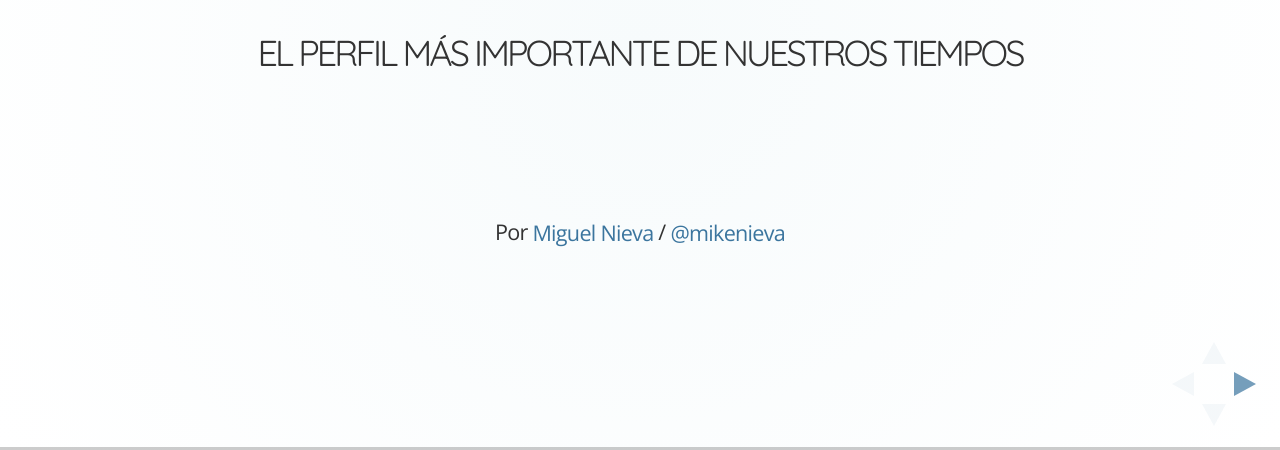
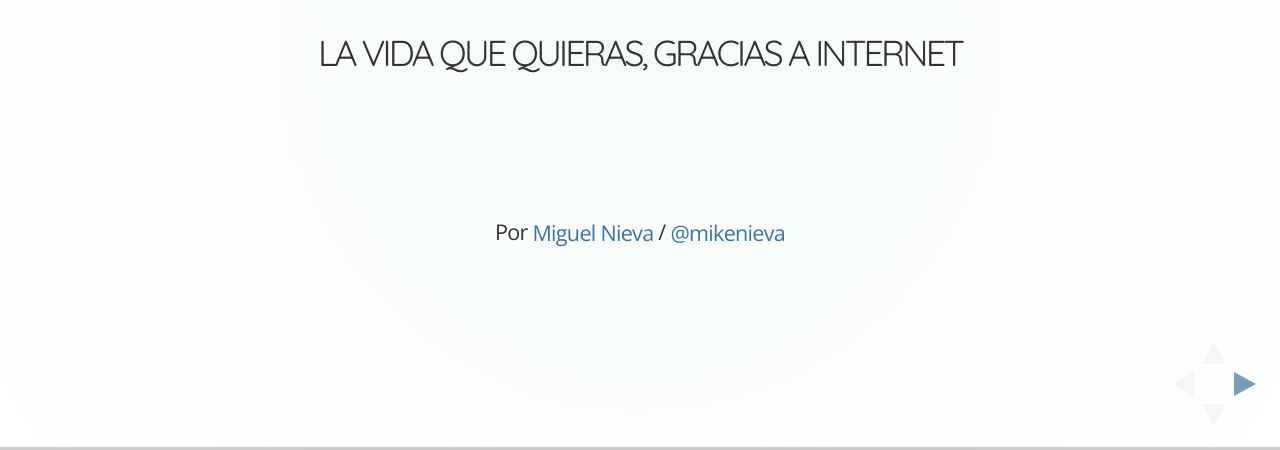
Before and after one commit to MiguelNieva/lideresenextincion, a website: page index.html in a window 1280 px wide. Shown: the part 350-800 px from the top of the page. Drawn offline with nearby package versions, Linux system fonts and the light colour scheme.

Commit message:
Update index.html

```diff
--- a/index.html
+++ b/index.html
@@ -3,7 +3,7 @@
 	<head>
 		<meta charset="utf-8">
 
-		<title>Líderes en Extinción</title>
+		<title>La vida que quieras, gracias a Internet</title>
 
 		<meta name="description" content="Deployment con GIT">
 		<meta name="author" content="Miguel Nieva - @mikenieva">
@@ -44,7 +44,7 @@
 					<br>
 					<h3>Profesionales Web</h3>
 					<br>
-					<h6>El perfil más importante de nuestros tiempos</h3>
+					<h6>La vida que quieras, gracias a Internet</h3>
 					<br>
 					<br>
 					<br>
```
